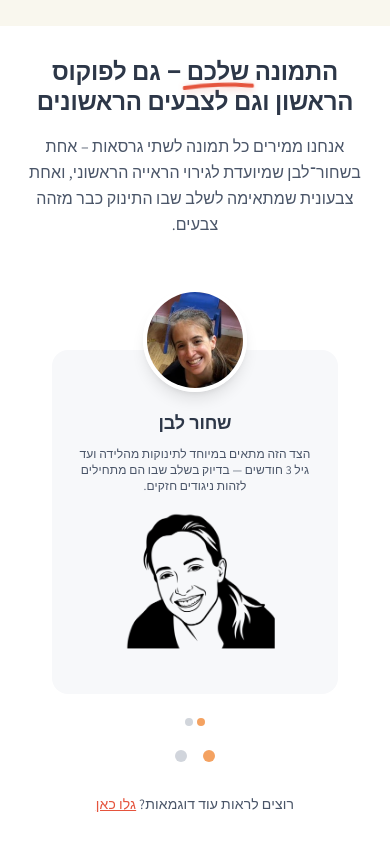
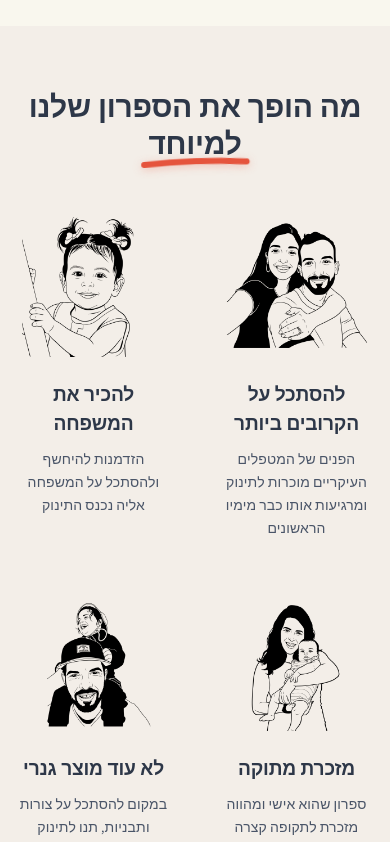
Before and after one commit to yawel-wel/little-gali, a Next.js app: page / in a window 390 px wide. Shown: the part 3480-4322 px from the top of the page. Built offline with nearby package versions, Linux system fonts and the light colour scheme.

Commit message:
removed the dual sided section

```diff
--- a/src/app/page.tsx
+++ b/src/app/page.tsx
@@ -21,8 +21,6 @@ import {
 import { BOOK_PRICE } from "@/lib/constants";
 import { useLanguage } from "@/lib/LanguageContext";
 import MuiButton from "@mui/material/Button";
-import Box from "@mui/material/Box";
-import MobileStepper from "@mui/material/MobileStepper";
 
 function ComingSoonSection({
   prefersReducedMotion,
@@ -379,108 +377,6 @@ function ComingSoonSection({
         </motion.div>
       </div>
     </motion.section>
-  );
-}
-
-// Simple carousel component for dual design section
-function DualDesignCarousel() {
-  const { t, locale } = useLanguage();
-  const [activeStep, setActiveStep] = useState(0);
-  const maxSteps = 2;
-
-  const designs = [
-    {
-      title: t("home.dualDesign.bw.title"),
-      description: t("home.dualDesign.bw.description"),
-      image: "/black-and-white-example.png",
-      bgColor: "#F7F8FA",
-    },
-    {
-      title: t("home.dualDesign.color.title"),
-      description: t("home.dualDesign.color.description"),
-      image: "/colorful-example.png",
-      bgColor: "#FFF7F2",
-    },
-  ];
-
-  return (
-    <Box sx={{ width: "100%", flexGrow: 1 }}>
-      <AnimatePresence mode="wait">
-        <motion.div
-          key={activeStep}
-          initial={{ opacity: 0, x: 20 }}
-          animate={{ opacity: 1, x: 0 }}
-          exit={{ opacity: 0, x: -20 }}
-          transition={{ duration: 0.3 }}
-          className="w-4/5 mx-auto"
-        >
-          <div
-            className="rounded-2xl p-6 text-center"
-            style={{ backgroundColor: designs[activeStep].bgColor }}
-          >
-            <h3 className="text-lg font-heading text-dark-gray mb-2 mt-9">
-              {designs[activeStep].title}
-            </h3>
-            <p className="text-xs font-body text-medium-gray mb-4">
-              {designs[activeStep].description}
-            </p>
-            <div className="w-40 h-40 mx-auto overflow-hidden rounded-lg">
-              <Image
-                src={designs[activeStep].image}
-                alt={designs[activeStep].title}
-                width={160}
-                height={160}
-                className="object-cover"
-                loading="lazy"
-              />
-            </div>
-          </div>
-        </motion.div>
-      </AnimatePresence>
-      <MobileStepper
-        variant="dots"
-        steps={maxSteps}
-        position="static"
-        activeStep={activeStep}
-        sx={{
-          background: "transparent",
-          justifyContent: "center",
-          mt: 2,
-          "& .MuiMobileStepper-dot": {
-            backgroundColor: "#d1d5db",
-          },
-          "& .MuiMobileStepper-dotActive": {
-            backgroundColor: "#F4A261",
-          },
-        }}
-        nextButton={
-          <div
-            onClick={() => setActiveStep((prev) => (prev + 1) % maxSteps)}
-            style={{ cursor: "pointer", width: 0, height: 0, opacity: 0 }}
-          />
-        }
-        backButton={
-          <div
-            onClick={() =>
-              setActiveStep((prev) => (prev - 1 + maxSteps) % maxSteps)
-            }
-            style={{ cursor: "pointer", width: 0, height: 0, opacity: 0 }}
-          />
-        }
-      />
-      <div className="flex justify-center gap-4 mt-4">
-        {[0, 1].map((step) => (
-          <button
-            key={step}
-            onClick={() => setActiveStep(step)}
-            className={`w-3 h-3 rounded-full transition-all duration-200 ${
-              activeStep === step ? "bg-[#F4A261]" : "bg-gray-300"
-            }`}
-            aria-label={`Go to slide ${step + 1}`}
-          />
-        ))}
-      </div>
-    </Box>
   );
 }
 
@@ -981,121 +877,6 @@ export default function Home() {
           </div>
         </motion.section>
 
-        {/* Dual Design Section */}
-        <motion.section
-          className="relative bg-white py-8 lg:py-12"
-          initial={prefersReducedMotion || isMobile === true ? undefined : { opacity: 0, y: 20 }}
-          animate={isMobile === false && !prefersReducedMotion ? undefined : { opacity: 1, y: 0 }}
-          whileInView={isMobile === false && !prefersReducedMotion ? { opacity: 1, y: 0 } : undefined}
-          transition={{ duration: 0.6, ease: easeOwlet }}
-          viewport={{ once: true, amount: 0.05 }}
-        >
-          <div className="container mx-auto px-4 sm:px-6 lg:px-8">
-            {/* Section Title */}
-            <div className="text-center mb-8">
-              <Title
-                highlightText={t("home.dualDesign.titleHighlight")}
-                size="sm"
-                className="max-w-2xl mx-auto"
-              >
-                {t("home.dualDesign.title")}
-              </Title>
-              <p className="text-base sm:text-lg font-body text-medium-gray leading-relaxed max-w-xl mx-auto mt-4">
-                {t("home.dualDesign.description")}
-              </p>
-            </div>
-
-            {/* Mobile Carousel / Desktop Grid */}
-            <div className="max-w-4xl mx-auto relative mt-16 md:mt-24">
-              {/* Center Image - Overlapping both mobile and desktop */}
-              <div
-                className="absolute top-12 left-1/2 transform -translate-x-1/2 -translate-y-1/2 z-20 md:top-0 md:-translate-y-3/4"
-                style={{ top: "38px" }}
-              >
-                <div className="w-26 h-26 md:w-32 md:h-32 rounded-full overflow-hidden border-4 border-white shadow-lg">
-                  <div className="w-full h-full relative">
-                    <Image
-                      src="/original-example.jpeg"
-                      alt="Original Example"
-                      fill
-                      className="object-cover"
-                      loading="lazy"
-                      sizes="128px"
-                    />
-                  </div>
-                </div>
-              </div>
-
-              {/* Mobile Carousel */}
-              <div className="md:hidden pt-12">
-                <DualDesignCarousel />
-              </div>
-
-              {/* Desktop Grid */}
-              <div className="hidden md:grid md:grid-cols-2 gap-0 relative">
-                {/* Left Side - Black and White */}
-                <div
-                  className="rounded-l-2xl p-8 text-center relative pt-16"
-                  style={{ backgroundColor: "#F7F8FA" }}
-                >
-                  <h3 className="text-xl font-heading text-dark-gray mb-2">
-                    {t("home.dualDesign.bw.title")}
-                  </h3>
-                  <p className="text-sm font-body text-medium-gray mb-4">
-                    {t("home.dualDesign.bw.description")}
-                  </p>
-                  <div className="w-56 h-56 mx-auto">
-                    <Image
-                      src="/black-and-white-example.png"
-                      alt="Black and White Example"
-                      width={224}
-                      height={224}
-                      className="w-full h-full object-cover rounded-lg"
-                      loading="lazy"
-                    />
-                  </div>
-                </div>
-
-                {/* Right Side - Colorful */}
-                <div
-                  className="rounded-r-2xl p-8 text-center relative pt-16"
-                  style={{ backgroundColor: "#FFF7F2" }}
-                >
-                  <h3 className="text-xl font-heading text-dark-gray mb-2">
-                    {t("home.dualDesign.color.title")}
-                  </h3>
-                  <p className="text-sm font-body text-medium-gray mb-4">
-                    {t("home.dualDesign.color.description")}
-                  </p>
-                  <div className="w-56 h-56 mx-auto">
-                    <Image
-                      src="/colorful-example.png"
-                      alt="Colorful Example"
-                      width={224}
-                      height={224}
-                      className="w-full h-full object-cover rounded-lg"
-                      loading="lazy"
-                    />
-                  </div>
-                </div>
-              </div>
-            </div>
-
-            {/* Link to more examples */}
-            <div className="text-center mt-8">
-              <p className="text-sm font-body text-medium-gray">
-                {t("home.dualDesign.moreExamples")}{" "}
-                <a
-                  href="/inspiration"
-                  className="text-primary-orange hover:text-primary-orange/80 underline cursor-pointer transition-colors duration-200"
-                >
-                  {t("home.dualDesign.moreExamplesLink")}
-                </a>
-              </p>
-            </div>
-          </div>
-        </motion.section>
-
         {/* Choose Your Path Section */}
         <motion.section
           className="relative bg-[#F3EEE8] py-16 lg:py-24"
```
